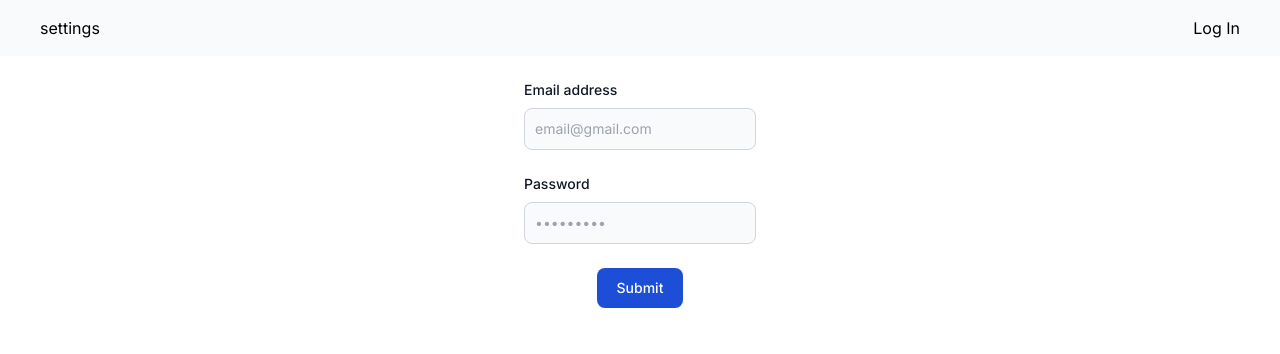
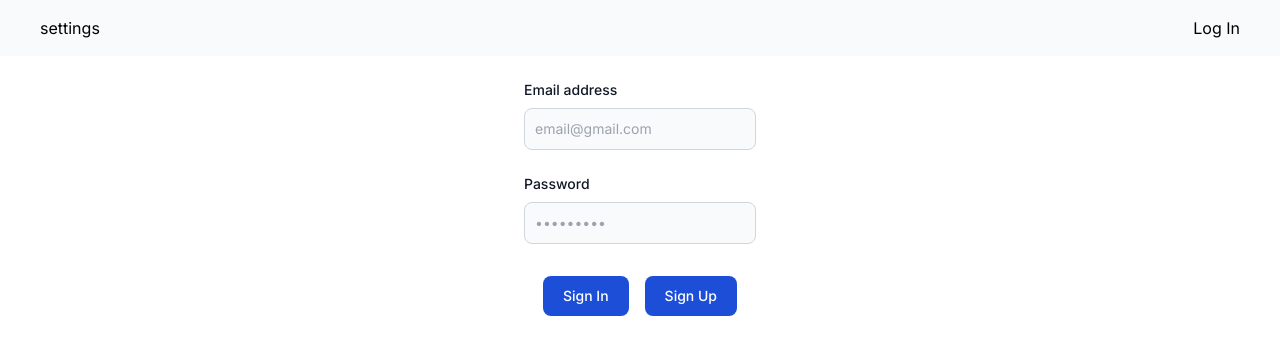
Before and after one commit to ItStepWork/connections-front-end, a Next.js app: page /loginPage in a window 1280 px wide. Shown: the top 354 px of the page. Built offline with nearby package versions, Linux system fonts and the light colour scheme.

Commit message:
changed login page

```diff
--- a/src/app/loginPage/page.tsx
+++ b/src/app/loginPage/page.tsx
@@ -1,21 +1,52 @@
-import styles from './styles.module.scss'
+'use client'
+
+import styles from './styles.module.scss';
+import React from 'react';
+
 export default function LoginPage() {
+
+  const [email, setEmail] = React.useState('');
+  const [password, setPassword] = React.useState('');
+
+  const signIn = async () => {
+    let response = await fetch("https://localhost:7297/Auth/Login?email=" + email + "&password=" + password);
+    let result = await response.json();
+    if(response.status === 200){
+
+    }
+    else{
+      console.log(result);
+    }
+  }
+
+  const signUp = async () =>{
+    let response = await fetch("https://localhost:7297/Auth/Registration?email=" + email + "&password=" + password);
+    let result = await response.json();
+    if(response.status === 200){
+
+    }
+    else{
+      console.log(result);
+    }
+  }
+
   return (
     <>
       <div className={styles.container}>
-        <form>
-          <div className={styles.formContainer}>
+        <div className={styles.verticalContainer}>
             <div className="mb-6">
               <label htmlFor="email" className={styles.inputLabel}>Email address</label>
-              <input type="email" id="email" className={styles.input} placeholder="email@gmail.com" required />
+              <input type="email" id="email" className={styles.input} placeholder="email@gmail.com" required onChange={(e) => {setEmail(e.target.value);}} />
             </div>
             <div className="mb-6">
               <label htmlFor="password" className={styles.inputLabel}>Password</label>
-              <input type="password" id="password" className={styles.input} placeholder="•••••••••" required />
+              <input type="password" id="password" className={styles.input} placeholder="•••••••••" required onChange={(e) => {setPassword(e.target.value);}}/>
             </div>
-            <button type="submit" className={styles.button}>Submit</button>
+            <div className={styles.horizontalContainer}>
+              <button className={styles.button} onClick={signIn}>Sign In</button>
+              <button className={styles.button} onClick={signUp}>Sign Up</button>
+            </div>
           </div>
-        </form>
       </div>
     </>
   )
--- a/src/app/loginPage/styles.module.scss
+++ b/src/app/loginPage/styles.module.scss
@@ -2,7 +2,7 @@
 	@apply max-w-[1200px] h-full;
 	margin: 0 auto;
 
-	.formContainer {
+	.verticalContainer {
 		@apply flex flex-col justify-center items-center pt-20;
 		.inputLabel {
 			@apply block mb-2 text-sm font-medium text-gray-900 dark:text-white;
@@ -11,7 +11,10 @@
 			@apply bg-gray-50 border border-gray-300 text-gray-900 text-sm rounded-lg focus:ring-blue-500 focus:border-blue-500 block w-full p-2.5 dark:bg-gray-700 dark:border-gray-600 dark:placeholder-gray-400 dark:text-white dark:focus:ring-blue-500 dark:focus:border-blue-500;
 		}
 		.button {
-			@apply text-white bg-blue-700 hover:bg-blue-800 focus:ring-4 focus:outline-none focus:ring-blue-300 font-medium rounded-lg text-sm w-full sm:w-auto px-5 py-2.5 text-center dark:bg-blue-600 dark:hover:bg-blue-700 dark:focus:ring-blue-800;
+			@apply text-white m-2 bg-blue-700 hover:bg-blue-800 focus:ring-4 focus:outline-none focus:ring-blue-300 font-medium rounded-lg text-sm w-full sm:w-auto px-5 py-2.5 text-center dark:bg-blue-600 dark:hover:bg-blue-700 dark:focus:ring-blue-800;
+		}
+		.horizontalContainer{
+			@apply  flex flex-row justify-center items-center w-full;
 		}
 	}
 }
```
Also changed, not shown: 1 other file (tests, documents, lock files or other folders).
